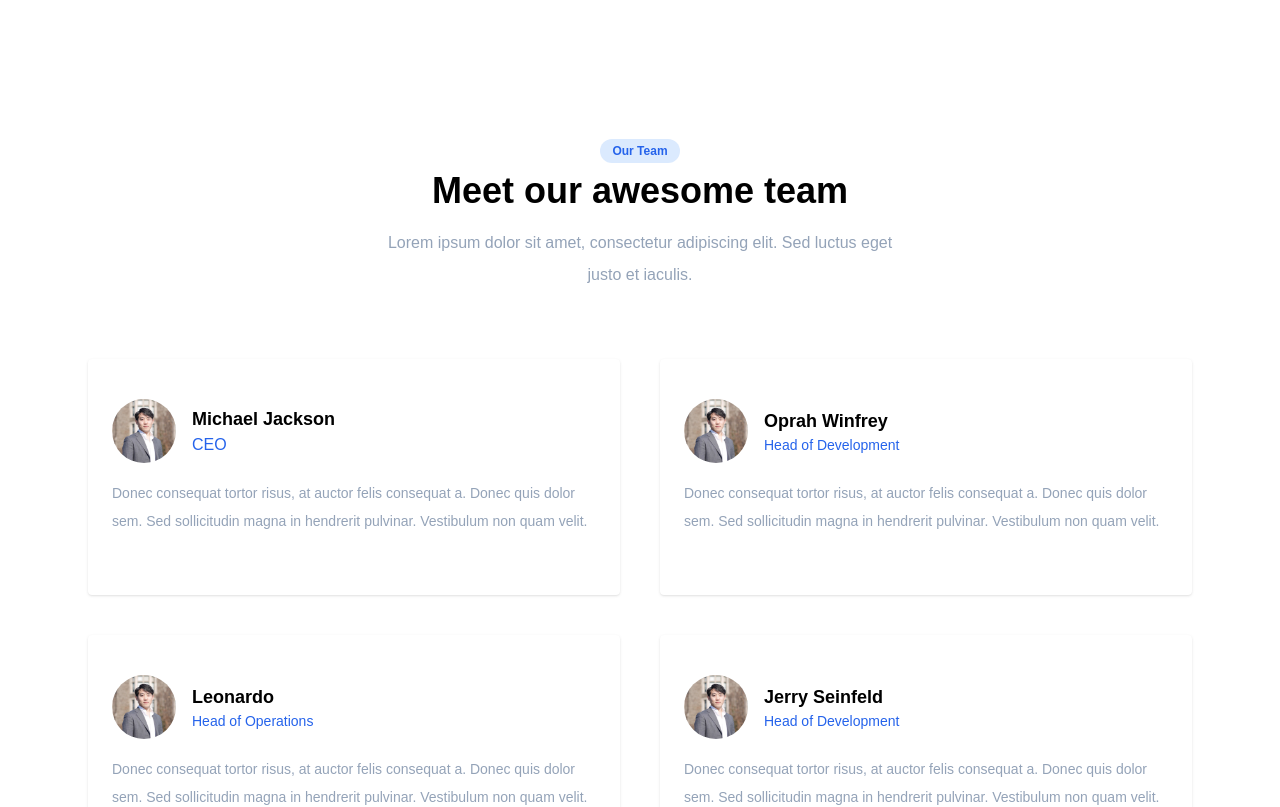
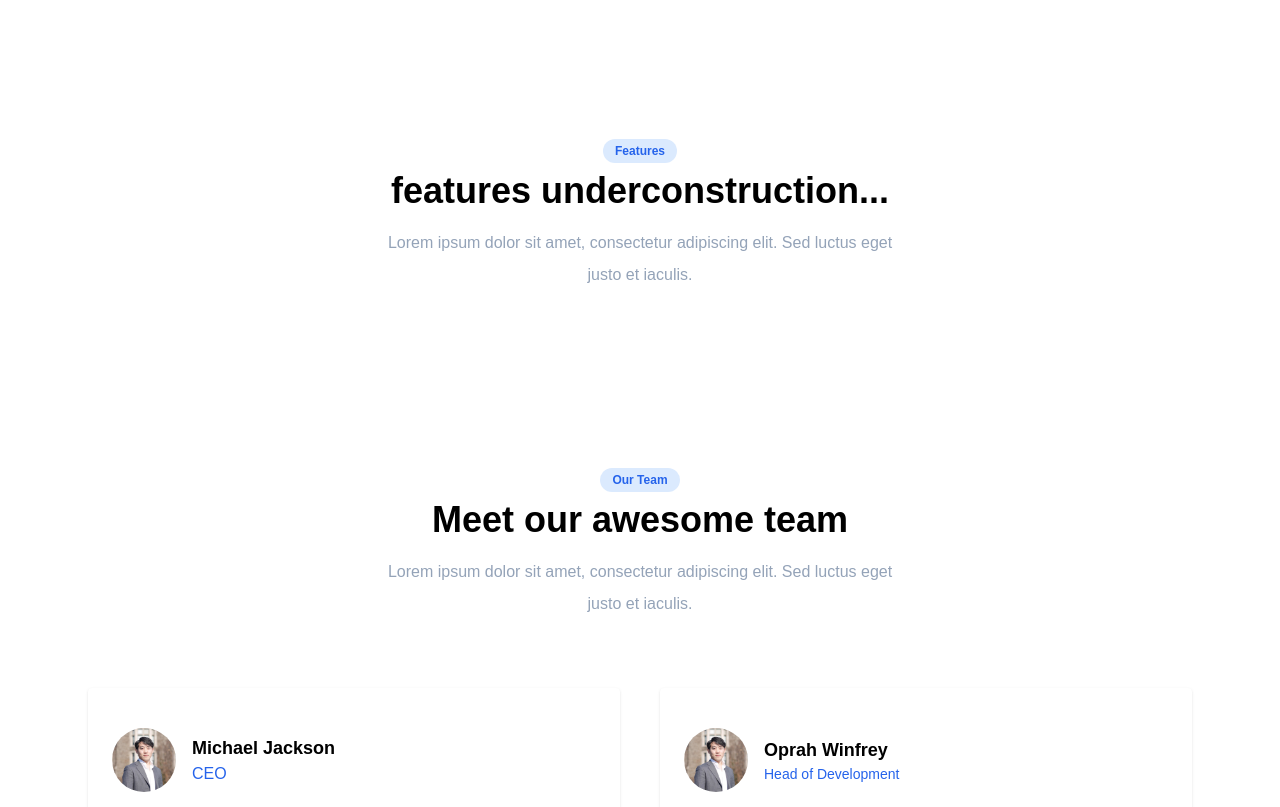
Before and after one commit to konishiyama/afinmarkets, a Next.js app: page /en in a window 1280 px wide. Shown: the part 1560-2367 px from the top of the page. Built offline with nearby package versions, Linux system fonts and the light colour scheme.

Commit message:
Features base

```diff
--- a/src/app/[lang]/components/Features.tsx
+++ b/src/app/[lang]/components/Features.tsx
@@ -0,0 +1,54 @@
+"use client";
+
+import Link from "next/link";
+import Image from "next/image";
+import { type Locale } from "../../../i18n-config";
+import Layout from "./Layout";
+import SectionContainer from "./SectionContainer";
+import ScrollOffset from "./common/ScrollOffset";
+import profImage from "/public/images/konishiyama.jpg";
+
+interface Dictionary {
+  Product: string;
+  Features: string;
+  Team: string;
+  JoinUs: string;
+}
+
+interface FeaturesProps {
+  features_props: Dictionary;
+  lang: Locale;
+}
+
+const Features = ({ features_props, lang }: FeaturesProps) => {
+  return (
+    <Layout>
+      <SectionContainer>
+        <ScrollOffset id="Features" />
+        <div className="max-w-lg mx-auto mb-12 text-center">
+          <span
+            className="inline-block py-1 px-3 text-xs font-semibold bg-blue-100 text-blue-600 rounded-xl wow animate__animated animate__fadeIn"
+            data-wow-delay=".3s"
+          >
+            Features
+          </span>
+          <h2
+            className="text-3xl md:text-4xl mt-2 mb-4 font-bold font-heading wow animate__animated animate__fadeIn"
+            data-wow-delay=".3s"
+          >
+            features underconstruction...
+          </h2>
+          <p
+            className="text-blueGray-400 leading-loose wow animate__animated animate__fadeIn"
+            data-wow-delay=".3s"
+          >
+            Lorem ipsum dolor sit amet, consectetur adipiscing elit. Sed luctus
+            eget justo et iaculis.
+          </p>
+        </div>
+      </SectionContainer>
+    </Layout>
+  );
+};
+
+export default Features;
--- a/src/app/[lang]/page.tsx
+++ b/src/app/[lang]/page.tsx
@@ -3,6 +3,7 @@ import { Locale } from "../../i18n-config";
 import Header from "./components/Header";
 import Cover from "./components/Cover";
 import Product from "./components/Product";
+import Features from "./components/Features";
 import Team from "./components/Team";
 import Join from "./components/Join";
 import Footer from "./components/Footer";
@@ -19,6 +20,7 @@ export default async function IndexPage({
       <Header header_props={dictionary.header_props} lang={lang} />
       <Cover cover_props={dictionary.cover_props} lang={lang} />
       <Product product_props={dictionary.product_props} lang={lang} />
+      <Features features_props={dictionary.features_props} lang={lang} />
       <Team team_props={dictionary.team_props} lang={lang} />
       <Join join_props={dictionary.join_props} lang={lang} />
       <Footer footer_props={dictionary.header_props} lang={lang} />
--- a/src/dictionaries/en.json
+++ b/src/dictionaries/en.json
@@ -12,6 +12,12 @@
     "JoinUs": "コンタクト"
   },
   "product_props": {
+    "Product": "概要",
+    "Features": "特徴",
+    "Team": "チーム",
+    "JoinUs": "コンタクト"
+  },
+  "features_props": {
     "Product": "概要",
     "Features": "特徴",
     "Team": "チーム",
--- a/src/dictionaries/ja.json
+++ b/src/dictionaries/ja.json
@@ -12,6 +12,12 @@
     "JoinUs": "コンタクト"
   },
   "product_props": {
+    "Product": "概要",
+    "Features": "特徴",
+    "Team": "チーム",
+    "JoinUs": "コンタクト"
+  },
+  "features_props": {
     "Product": "概要",
     "Features": "特徴",
     "Team": "チーム",
--- a/src/dictionaries/ko.json
+++ b/src/dictionaries/ko.json
@@ -12,6 +12,12 @@
     "JoinUs": "コンタクト"
   },
   "product_props": {
+    "Product": "概要",
+    "Features": "特徴",
+    "Team": "チーム",
+    "JoinUs": "コンタクト"
+  },
+  "features_props": {
     "Product": "概要",
     "Features": "特徴",
     "Team": "チーム",
--- a/src/dictionaries/zh.json
+++ b/src/dictionaries/zh.json
@@ -12,6 +12,12 @@
     "JoinUs": "コンタクト"
   },
   "product_props": {
+    "Product": "概要",
+    "Features": "特徴",
+    "Team": "チーム",
+    "JoinUs": "コンタクト"
+  },
+  "features_props": {
     "Product": "概要",
     "Features": "特徴",
     "Team": "チーム",
```
